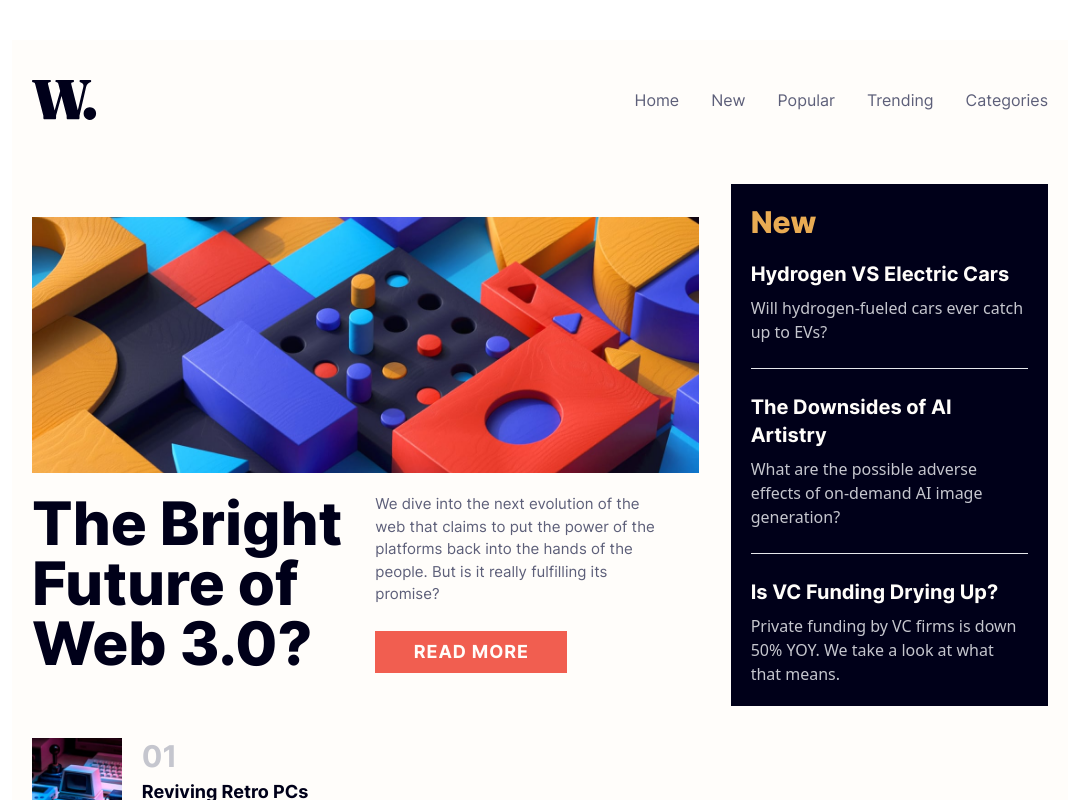
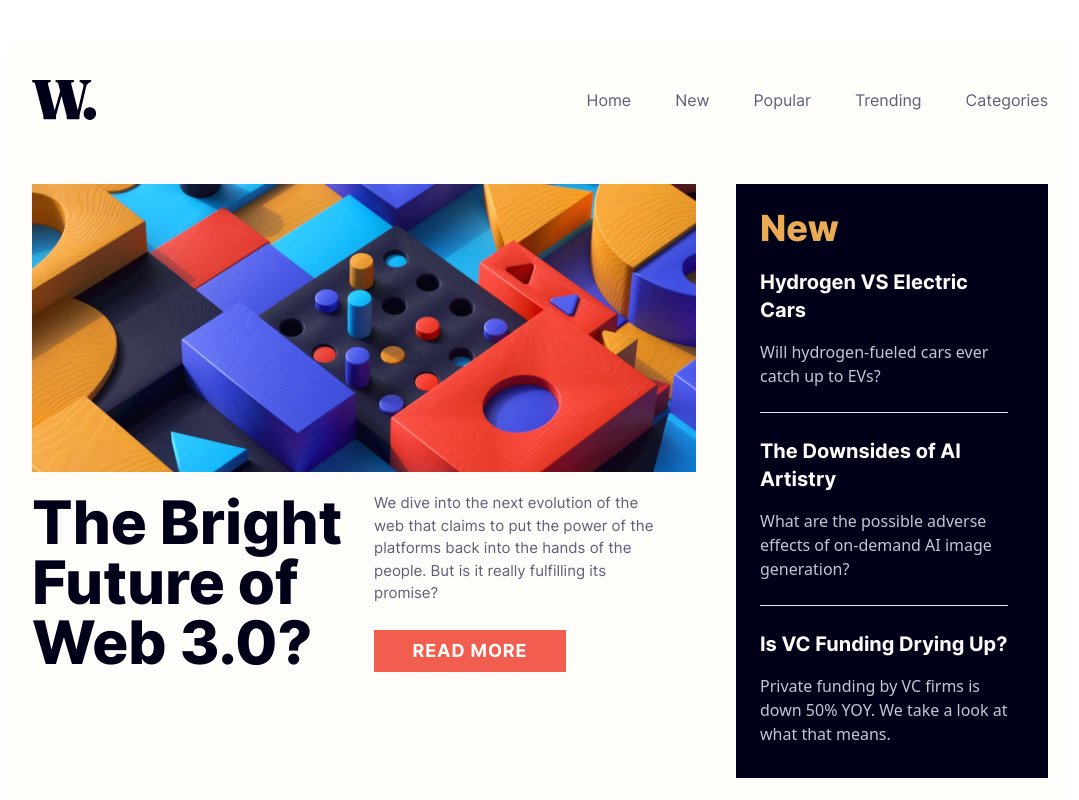
Before and after one commit to Rhiino1/fm-news-homepage, a React (Vite) app: page / in a window 1280 px wide. Shown: the top 800 px of the page, without its empty margins (100-1179 px from the left). Built offline with nearby package versions, Linux system fonts and the light colour scheme.

Commit message:
Added second section in desktop

```diff
--- a/src/App.tsx
+++ b/src/App.tsx
@@ -12,14 +12,14 @@
     <>
       <div className="flex flex-col h-screen w-auto gap-8 bg-[#FFFDFA] px-5 py-10 lg:mx-28 lg:mt-10">
         <Navbar></Navbar>
-        <main className="flex flex-col sm:items-center lg:grid-cols-3 lg:grid gap-14 lg:pt-8 lg:gap-8">
+        <main className="flex flex-col items-center lg:grid-cols-3 lg:grid gap-14 lg:pt-8 lg:gap-10 lg:items-start">
           <section className="flex flex-col items-center lg:col-span-2">
             <article className="flex flex-col gap-5 item-center lg:grid lg:grid-cols-2">
-              <div className="hidden w-full h-64 col-span-2 lg:block">
+              <div className="hidden w-full col-span-2 h-72 lg:block">
                 <img
                   src={mainImgDesktop}
                   alt="web-3-image-desktop"
-                  className="object-cover w-full h-full"
+                  className="w-full h-full "
                 />
               </div>
               <img
@@ -42,22 +42,22 @@
               </div>
             </article>
           </section>
-          <section className="flex flex-col gap-5 item-center bg-[#000019] p-5">
-            <h1 className="text-3xl font-extrabold font-inter text-[#E9AB53]">
+          <section className="flex flex-col gap-5 item-center bg-[#000019] lg:pt-6 lg:px-6 lg:pr-10 lg:pb-8 p-6 w-full lg:gap-5 lg:col-span-1">
+            <h1 className="text-4xl font-extrabold font-inter text-[#E9AB53]">
               New
             </h1>
-            <article className="flex flex-col gap-2">
-              <h2 className="text-xl font-bold font-inter text-[#FFFDFA]">
-                Hydrogen VS Electric Cars
+            <article className="flex flex-col gap-4">
+              <h2 className="text-xl font-bold font-inter text-[#FFFDFA] hover:text-[#E9AB53]">
+              <a href="#">Hydrogen VS Electric Cars</a>
               </h2>
               <p className="text-[#C5C6CE]">
                 Will hydrogen-fueled cars ever catch up to EVs?
               </p>
             </article>
             <hr className="my-1 bg-[#FFFDFA]"></hr>
-            <article className="flex flex-col gap-2">
-              <h2 className="text-xl font-bold font-inter text-[#FFFDFA]">
-                The Downsides of AI Artistry
+            <article className="flex flex-col gap-4">
+              <h2 className="text-xl font-bold font-inter text-[#FFFDFA] hover:text-[#E9AB53]">
+                <a href="#">The Downsides of AI Artistry</a>
               </h2>
               <p className="text-[#C5C6CE]">
                 What are the possible adverse effects of on-demand AI image
@@ -65,9 +65,9 @@
               </p>
             </article>
             <hr className="my-1 bg-[#FFFDFA]"></hr>
-            <article className="flex flex-col gap-2">
-              <h2 className="text-xl font-bold font-inter text-[#FFFDFA]">
-                Is VC Funding Drying Up?
+            <article className="flex flex-col gap-4">
+              <h2 className="text-xl font-bold font-inter text-[#FFFDFA] hover:text-[#E9AB53]">
+                <a href="#">Is VC Funding Drying Up?</a>
               </h2>
               <p className="text-[#C5C6CE]">
                 Private funding by VC firms is down 50% YOY. We take a look at
--- a/src/layouts/Header/Navbar.tsx
+++ b/src/layouts/Header/Navbar.tsx
@@ -58,7 +58,7 @@
             </div>
           </section>
 
-          <ul className="hidden space-x-8 DESKTOP-MENU lg:flex">
+          <ul className="hidden space-x-11 DESKTOP-MENU lg:flex">
             <li className="capitalize font-inter text-[#5D5F79] hover:text-[#F15E50]">
               <a href="/home">Home</a>
             </li>
```
